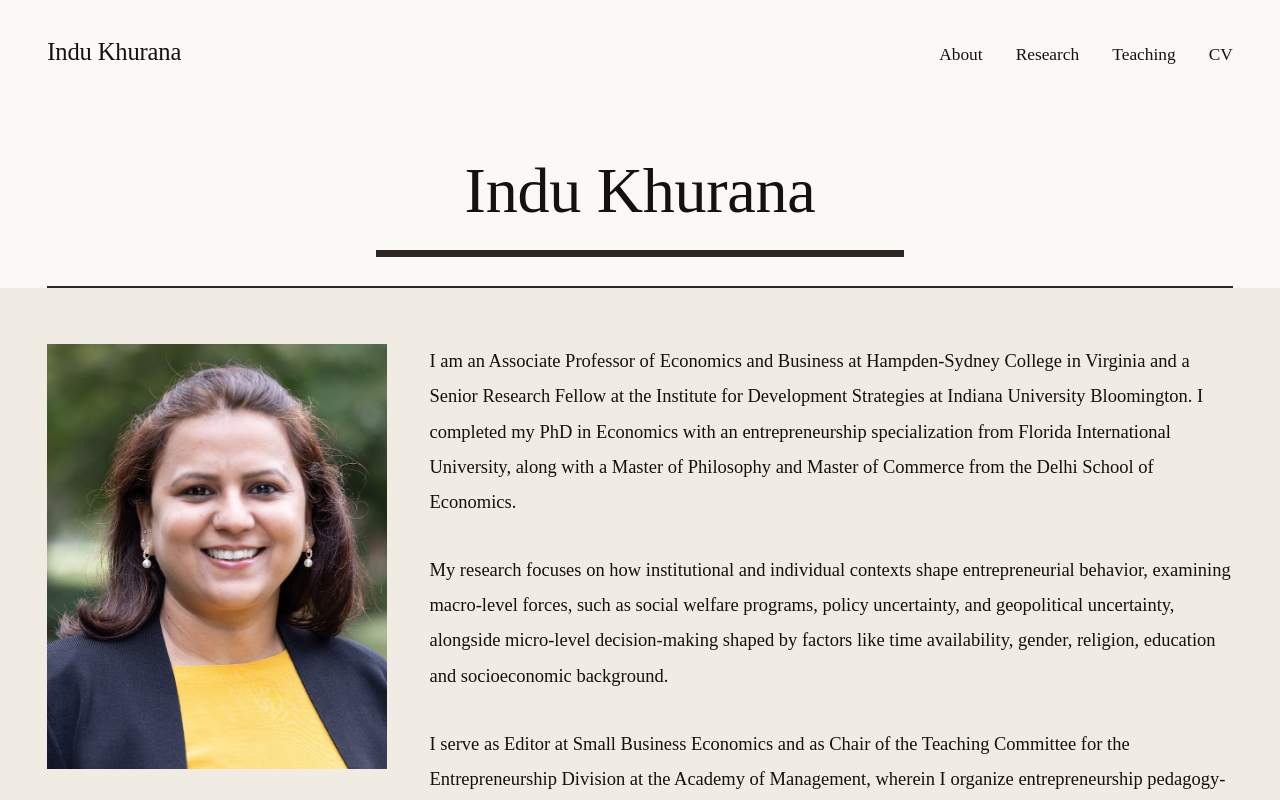
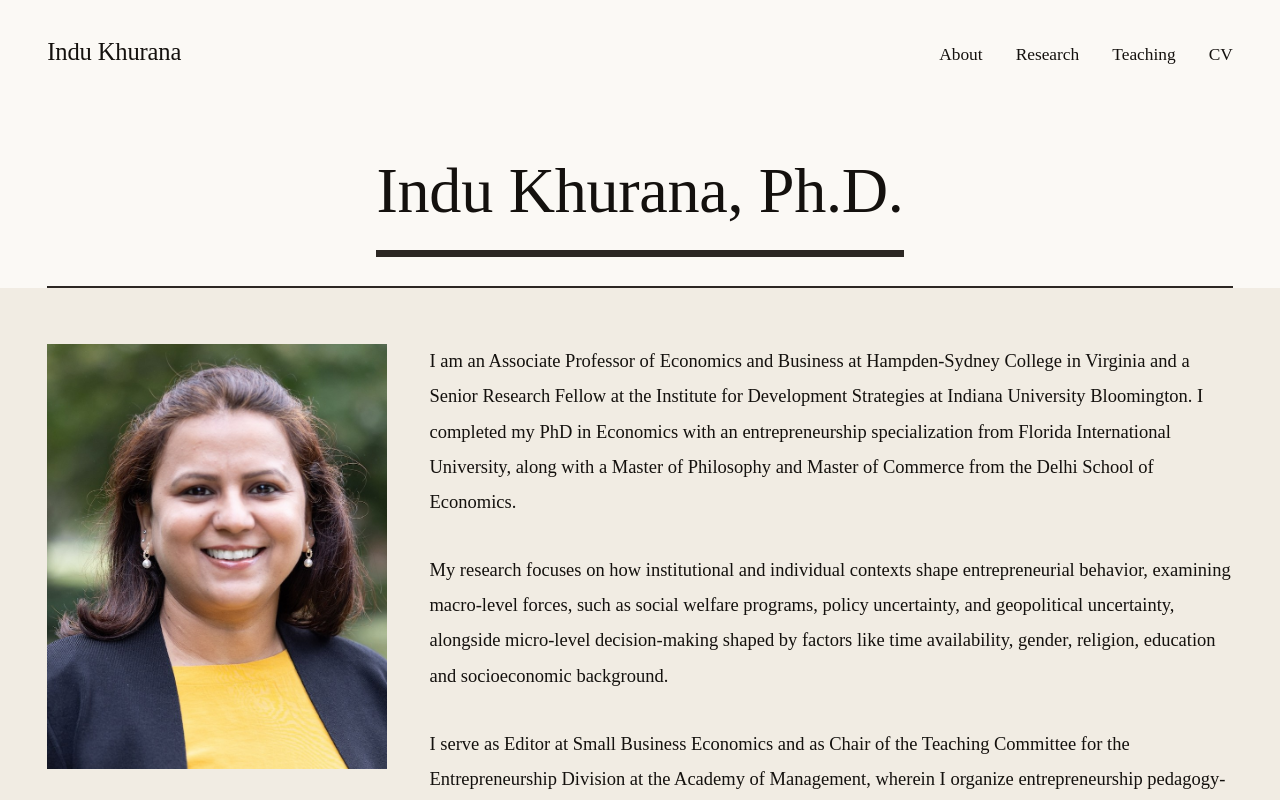
Before and after one commit to Khurana15/Khurana15.github.io, a Next.js app: page / in a window 1280 px wide. Shown: the top 800 px of the page. Built offline with nearby package versions, Linux system fonts and the light colour scheme.

Commit message:
Add credential to person's name display

```diff
--- a/app/page.tsx
+++ b/app/page.tsx
@@ -6,7 +6,7 @@ export default function Home() {
       {/* Name, wide bar, rule — then a full-width band holding photo and bio. */}
       <div className="text-center">
         <h1 className="font-display text-[2.8rem] leading-tight sm:text-[3.4rem]">
-          {person.name}
+          {person.name}, {person.credential}
         </h1>
         <span
           aria-hidden
```
